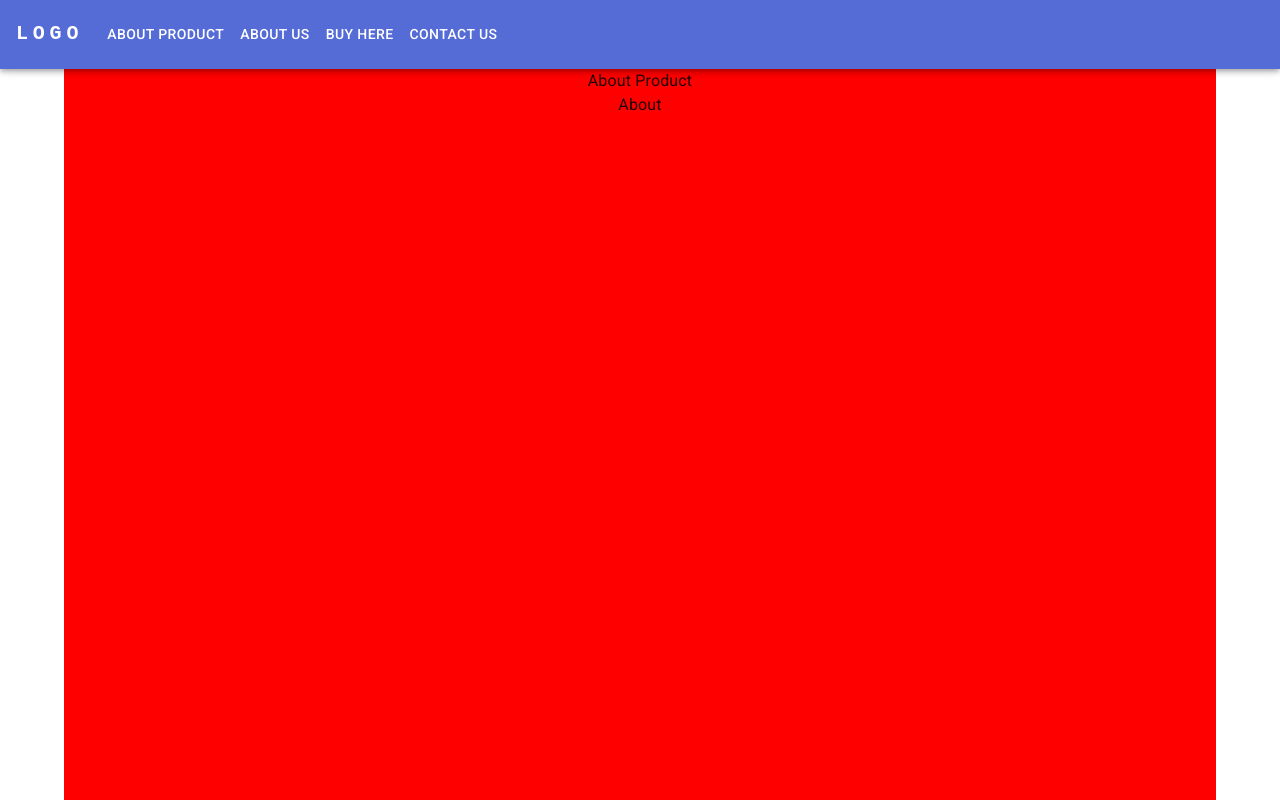
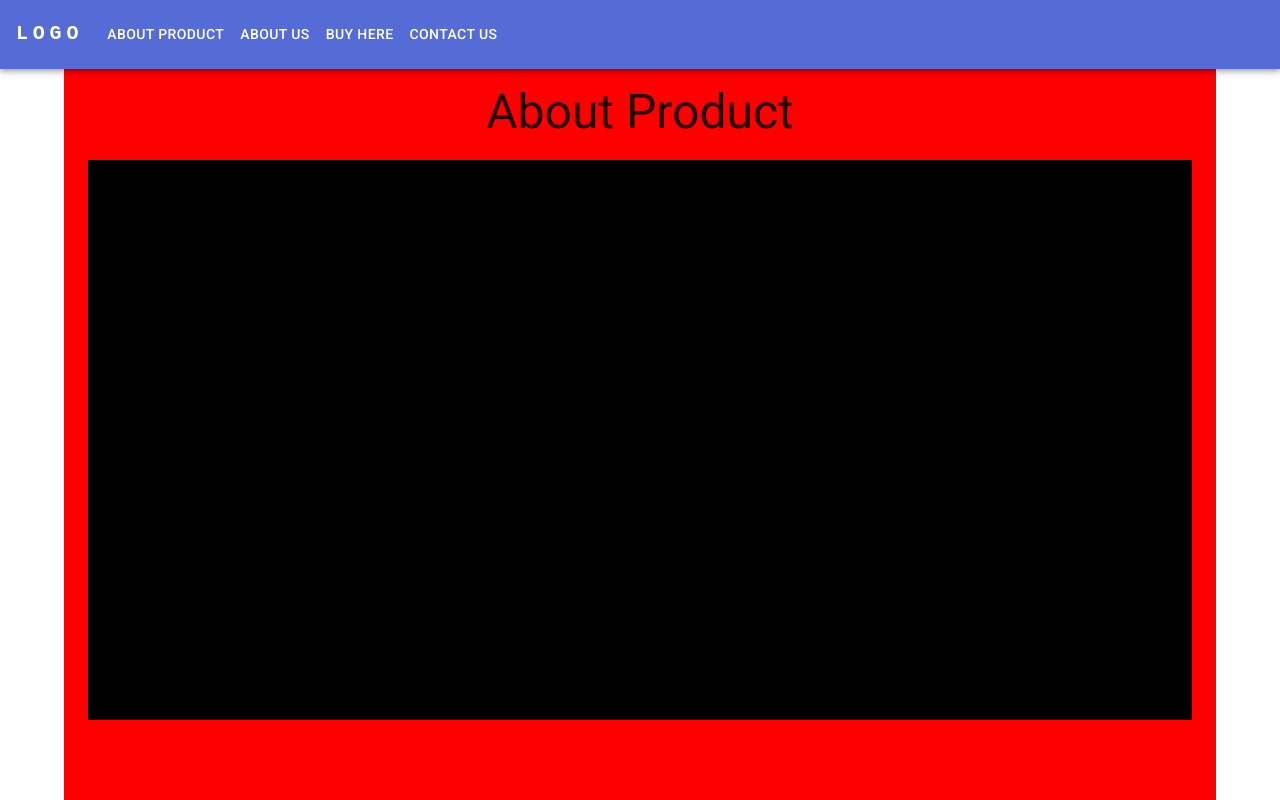
Before and after one commit to bobetbat/landing-shop-template, a React (Create React App) app: page / in a window 1280 px wide. Shown: the top 800 px of the page. Built offline with nearby package versions, Linux system fonts and the light colour scheme.

Commit message:
fix: import, naming, anchors

```diff
--- a/package.json
+++ b/package.json
@@ -14,12 +14,14 @@
     "@types/node": "^16.7.13",
     "@types/react": "^18.0.0",
     "@types/react-dom": "^18.0.0",
+    "eslint-plugin-react-hooks": "^4.6.0",
+    "eslint-plugin-unused-imports": "^2.0.0",
     "react": "^18.2.0",
     "react-dom": "^18.2.0",
+    "react-router": "^6.6.1",
+    "react-router-dom": "^6.6.1",
     "react-scripts": "5.0.1",
     "typescript": "^4.4.2",
-    "eslint-plugin-react-hooks": "^4.6.0",
-    "eslint-plugin-unused-imports": "^2.0.0",
     "web-vitals": "^2.1.0"
   },
   "scripts": {
--- a/src/App.tsx
+++ b/src/App.tsx
@@ -1,30 +1,35 @@
 import React from 'react';
 import './App.css';
-import { Header } from './components';
+import { Header } from './components/Header';
 import Layout from './components/Layout';
-import Menu from './components/Menu';
+import { HomePage } from './components/HomePage';
 
 export interface Page {
   title: string;
-  content: React.ReactNode
+  content: React.ReactNode;
+  href: string;
 }
 
-const pages:Page[] = [
+const pages: Page[] = [
   {
     title: 'About Product',
     content: 'About',
+    href:'#'
   },
   {
     title: 'About us',
     content: 'About',
+    href:'#about'
   },
   {
     title: 'Buy here',
     content: 'Product + Payment flow',
+    href:'#buyhere'
   },
   {
     title: 'Contact us',
     content: 'contact form',
+    href:'#contactus'
   },
 ]
 
@@ -33,7 +38,7 @@ const App: React.FC = () => {
     <div className="App">
       <Layout>
         <Header pages={pages} />
-        <Menu pages={pages} />
+        <HomePage pages={pages} />
       </Layout>
     </div>
   );
--- a/src/components/Block.tsx
+++ b/src/components/Block.tsx
@@ -6,7 +6,7 @@ type Props = {
   children?: React.ReactNode;
 };
 
-const Block: React.FC<Props> = ({ children }) => {
+export const Block: React.FC<Props> = ({ children }) => {
   return (
     <Container
       sx={{ height: '100vh', background: 'red' }}
@@ -15,5 +15,3 @@ const Block: React.FC<Props> = ({ children }) => {
     </Container>
   );
 }
-
-export default Block;
--- a/src/components/Header.tsx
+++ b/src/components/Header.tsx
@@ -10,27 +10,12 @@ import Button from '@mui/material/Button';
 import MenuItem from '@mui/material/MenuItem';
 import { Page } from '../App';
 
-
 type Props = {
   pages: Page[];
 };
 
-const Header: React.FC<Props> = ({ pages }) => {
+export const Header: React.FC<Props> = ({ pages }) => {
   const [anchorElNav, setAnchorElNav] = React.useState<null | HTMLElement>(null);
-
-  const [header, setHeader] = React.useState<'sticky' | 'static'>("sticky")
-  const [offset, setOffset] = React.useState(0);
-
-  React.useEffect(() => {
-    const onScroll = () => {
-      setHeader(window.pageYOffset > offset ? 'static' : 'sticky')
-      setOffset(window.pageYOffset);
-    }
-    // clean up code
-    window.removeEventListener('scroll', onScroll);
-    window.addEventListener('scroll', onScroll, { passive: true });
-    return () => window.removeEventListener('scroll', onScroll);
-  }, [offset]);
 
   const handleOpenNavMenu = (event: React.MouseEvent<HTMLElement>) => {
     setAnchorElNav(event.currentTarget);
@@ -40,9 +25,16 @@ const Header: React.FC<Props> = ({ pages }) => {
     setAnchorElNav(null);
   };
 
+  const handleNavigation = (href: string) => {
+    const element = document.getElementById(href);
+    if (element) {
+      element.scrollIntoView();
+    }
+    handleCloseNavMenu()
+  };
 
   return (
-    <AppBar position={header}>
+    <AppBar >
       <Box maxWidth="xl">
         <Toolbar disableGutters>
           <Typography
@@ -64,10 +56,10 @@ const Header: React.FC<Props> = ({ pages }) => {
           </Typography>
 
           <Box sx={{ flexGrow: 1, display: { xs: 'none', md: 'flex' } }}>
-            {pages.map((page, i) => (
+            {pages.map((page) => (
               <Button
-                key={i}
-                onClick={handleCloseNavMenu}
+                key={page.href}
+                onClick={() => handleNavigation(page.href)}
                 sx={{ my: 2, color: 'white', display: 'block' }}
               >
                 {page.title}
@@ -103,8 +95,8 @@ const Header: React.FC<Props> = ({ pages }) => {
                 display: { xs: 'flex-end', md: 'none' },
               }}
             >
-              {pages.map((page, i) => (
-                <MenuItem key={i} onClick={handleCloseNavMenu}>
+              {pages.map((page) => (
+                <MenuItem key={page.href} onClick={() => handleNavigation(page.href)}>
                   <Typography textAlign="center">{page.title}</Typography>
                 </MenuItem>
               ))}
@@ -115,4 +107,3 @@ const Header: React.FC<Props> = ({ pages }) => {
     </AppBar>
   );
 };
-export default Header;
--- /dev/null
+++ b/src/components/HomePage.tsx
@@ -0,0 +1,29 @@
+import React from 'react';
+import { Container, Typography } from '@mui/material';
+import { Block } from './Block';
+import { Page } from '../App';
+import { Box } from '@mui/system';
+
+
+type Props = {
+  children?: React.ReactNode;
+  pages: Page[];
+};
+
+export const HomePage: React.FC<Props> = ({ pages }) => {
+  return (
+    <Container>
+      {pages.map((p) => {
+        return (
+          <Block key={p.href}>
+            <Box id={p.href} />
+            <Typography pt={8} variant='h3' lineHeight={2}>{p.title ?? ''}</Typography>
+            <Box bgcolor="black" height='70%'>
+              {p.content}
+            </Box>
+          </Block>
+        )
+      })}
+    </Container>
+  );
+}
--- a/src/components/Menu.tsx
+++ /dev/null
@@ -1,27 +0,0 @@
-import React from 'react';
-import { Container, Typography } from '@mui/material';
-import Block from './Block';
-import { Page } from '../App';
-
-
-type Props = {
-  children?: React.ReactNode;
-  pages: Page[];
-};
-
-const Menu: React.FC<Props> = ({ pages }) => {
-  return (
-    <Container>
-      {pages.map((p) => {
-        return (
-          <Block>
-            <Typography>{p.title ?? ''}</Typography>
-            {p.content}
-          </Block>
-        )
-      })}
-    </Container>
-  );
-}
-
-export default Menu;
--- a/src/components/index.ts
+++ /dev/null
@@ -1 +0,0 @@
-export { default as Header } from './Header';
--- a/src/index.tsx
+++ b/src/index.tsx
@@ -1,4 +1,5 @@
 import ReactDOM from 'react-dom/client';
+import { BrowserRouter } from 'react-router-dom';
 import CssBaseline from '@mui/material/CssBaseline';
 import { ThemeProvider } from '@mui/material/styles';
 
@@ -13,8 +14,10 @@ const root = ReactDOM.createRoot(
 root.render(
   <ThemeProvider theme={theme}>
     {/* CssBaseline kickstart an elegant, consistent, and simple baseline to build upon. */}
-    <CssBaseline />
-    <App />
+    <BrowserRouter>
+      <CssBaseline />
+      <App />
+    </BrowserRouter>
   </ThemeProvider>
 );
 
```
Also changed, not shown: 1 other file (tests, documents, lock files or other folders).
